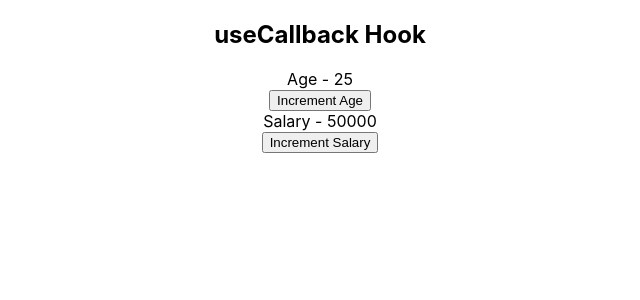
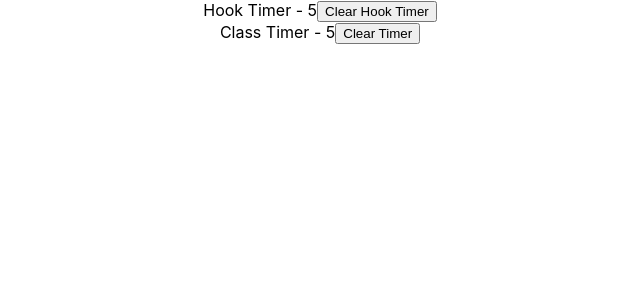
Before and after one commit to nitolpalak/ReactHooks, a React (Create React App) app: page / in a window 1280 px wide. Shown: the top 300 px of the page, without its empty margins (320-960 px from the left). Built offline with nearby package versions, Linux system fonts and the light colour scheme.

Commit message:
Till Tutorial 72(last commit msg was wrong)

```diff
--- a/src/App.js
+++ b/src/App.js
@@ -25,6 +25,10 @@
 import DataFetching1 from "./components/DataFetching1";
 import DataFetching2 from "./components/DataFetching2";
 import CallBackParentComponent from "./components/CallBackParentComponent";
+import MemoHookCounter from "./components/MemoHookCounter";
+import FocusInput from "./components/FocusInput";
+import ClassTimer from "./components/ClassTimer";
+import HookTimer from "./components/HookTimer";
 
 export const UserContext = React.createContext();
 export const ChannelContext = React.createContext();
@@ -51,7 +55,11 @@
       value={{ countState: count, countDispatch: dispatch }}
     >
       <div className="App">
-        <CallBackParentComponent />
+        <HookTimer />
+        <ClassTimer />
+        {/* <FocusInput /> */}
+        {/* <MemoHookCounter /> */}
+        {/* <CallBackParentComponent /> */}
         {/* <DataFetching2 /> */}
         {/* <DataFetching1 /> */}
         {/* Count - {count}
--- /dev/null
+++ b/src/components/ClassTimer.js
@@ -0,0 +1,36 @@
+import React, { Component } from "react";
+
+class ClassTimer extends Component {
+  interval;
+  constructor(props) {
+    super(props);
+
+    this.state = {
+      timer: 0
+    };
+  }
+
+  componentDidMount() {
+    this.interval = setInterval(() => {
+      this.setState(prevState => ({
+        timer: prevState.timer + 1
+      }));
+    }, 1000);
+  }
+
+  componentWillUnmount() {
+    clearInterval(this.interval);
+  }
+  render() {
+    return (
+      <div>
+        Class Timer - {this.state.timer}
+        <button onClick={() => clearInterval(this.interval)}>
+          Clear Timer
+        </button>
+      </div>
+    );
+  }
+}
+
+export default ClassTimer;
--- /dev/null
+++ b/src/components/FocusInput.js
@@ -0,0 +1,18 @@
+import React, {useEffect, useRef} from 'react'
+
+function FocusInput() {
+
+    const inputRef = useRef(null)
+
+    useEffect(()=>{
+        //focus the input element
+        inputRef.current.focus()
+    }, [])
+    return (
+        <div>
+            <input ref={inputRef} type='text' />
+        </div>
+    )
+}
+
+export default FocusInput
--- /dev/null
+++ b/src/components/HookTimer.js
@@ -0,0 +1,22 @@
+import React, { useState, useEffect, useRef } from "react";
+
+function HookTimer() {
+  const [timer, setTimer] = useState(0);
+  const intervalRef = useRef()
+  useEffect(() => {
+    intervalRef.current = setInterval(() => {
+      setTimer(prevTimer => prevTimer + 1);
+    }, 1000);
+    return () => {
+      clearInterval(intervalRef.current);
+    };
+  }, []);
+  return (
+    <div>
+      Hook Timer - {timer}
+      <button onClick={() => clearInterval(intervalRef.current)}>Clear Hook Timer</button>
+    </div>
+  );
+}
+
+export default HookTimer;
--- /dev/null
+++ b/src/components/MemoHookCounter.js
@@ -0,0 +1,33 @@
+import React, { useState, useMemo } from "react";
+
+function MemoHookCounter() {
+  const [counter1, setCounter1] = useState(0);
+  const [counter2, setCounter2] = useState(0);
+
+  const increment1 = () => {
+    setCounter1(counter1 + 1);
+  };
+  const increment2 = () => {
+    setCounter2(counter2 + 1);
+  };
+
+  const isEven = useMemo(() => {
+    let i = 0;
+    while (i < 2000000000) i++;
+    return counter1 % 2 === 0;
+  }, [counter1])
+
+  return (
+    <div>
+      <div>
+        <button onClick={increment1}>Count1 - {counter1}</button>
+        <span>{isEven ? "Even" : "Odd"}</span>
+      </div>
+      <div>
+        <button onClick={increment2}>Count2 - {counter2}</button>
+      </div>
+    </div>
+  );
+}
+
+export default MemoHookCounter;
```
